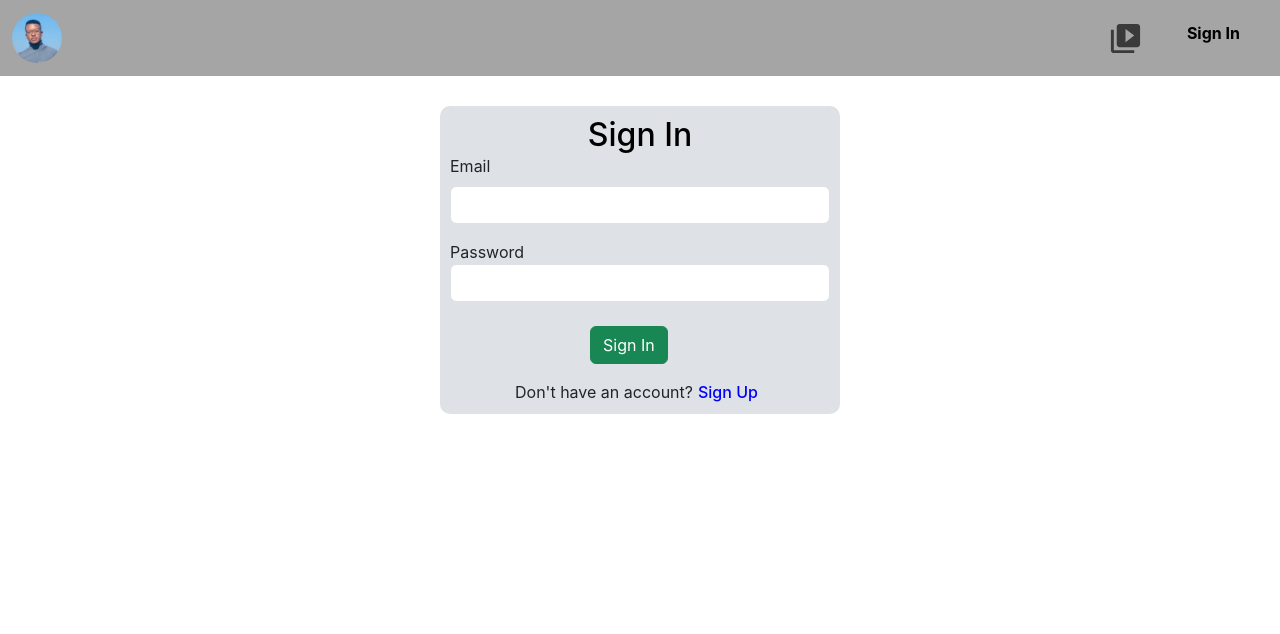
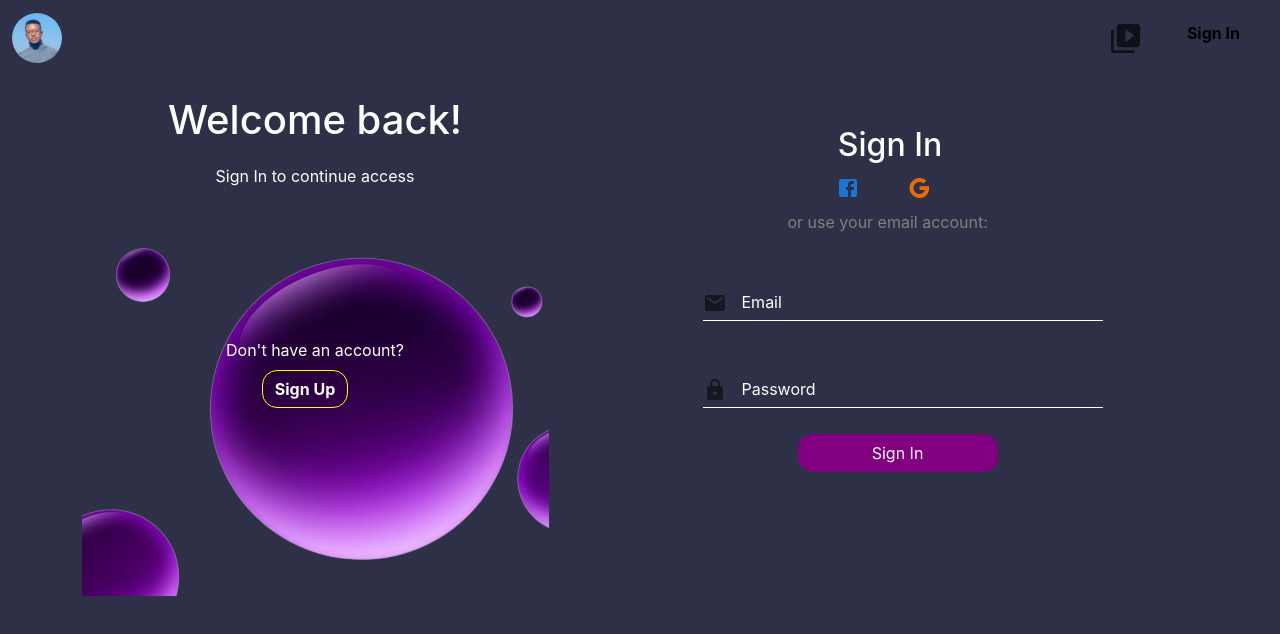
Before and after one commit to KhothatsoKay/stream-me, a React (Create React App) app: page /login in a window 1280 px wide. Shown: the top 634 px of the page. Built offline with nearby package versions, Linux system fonts and the light colour scheme; no server answers.

Commit message:
Implemented sign in with google

```diff
--- a/src/App.css
+++ b/src/App.css
@@ -4,6 +4,7 @@
   text-align: center;
 
 }
+
 .App-logo {
   height: 40vmin;
   pointer-events: none;
--- a/src/components/Navbar.css
+++ b/src/components/Navbar.css
@@ -1,5 +1,5 @@
 nav {
-  background-color: #a5a5a5;
+  background-color: #2e3047;
   padding: 15px;
   display: flex;
   justify-content: space-between;
--- a/src/components/SignIn.js
+++ b/src/components/SignIn.js
@@ -1,12 +1,19 @@
-import React, { useState } from 'react';
+import React, { useEffect, useState } from 'react';
 import { signInWithEmailAndPassword } from 'firebase/auth';
-import { auth } from './firebase';
+import { auth, provider } from './firebase';
+import { signInWithPopup } from 'firebase/auth';
 import { useNavigate } from 'react-router-dom';
 import './SignUp.css';
+import pubbleBubbles from './purple-bubbles.png'
+import FacebookIcon from '@mui/icons-material/Facebook';
+import GoogleIcon from '@mui/icons-material/Google';
+import EmailIcon from '@mui/icons-material/Email';
+import LockIcon from '@mui/icons-material/Lock';
 
 const SignIn = () => {
   const [email, setEmail] = useState('');
   const [password, setPassword] = useState('');
+  const [value, setValue] = useState('');
 
   const navigate = useNavigate();
 
@@ -22,30 +29,65 @@ const SignIn = () => {
     }
   };
 
+  const handleClick = () => {
+    signInWithPopup(auth, provider)
+      .then((data) => {
+        setValue(data.user.email);
+        localStorage.setItem("email", data.user.email);
+        navigate("/");
+      })
+      .catch((error) => {
+        console.error('Error signing in with Google:', error.message);
+        alert("Error signing in with Google. Please try again.");
+      });
+  };
+
+  useEffect(() => {
+    setValue(localStorage.getItem("email"));
+  }, []);
+
   const navigateToSignUp = () => {
     navigate('/signup');
   };
 
   return (
-    <div className='container register-container'>
-      <h2 className='text-center'>Sign In</h2>
+    <div className='container'>
+      <div className='row'>
+        <div className='left-section col'>
+          <h1 className='text-center'>Welcome back!</h1>
+          <p className='text-center sign-text'>Sign In to <span>continue access</span></p>
+          <div className='sign-up-actions'>
+            <span className='text-center'>Don't have an account?</span>
+            <button className='btn signUp-btn' onClick={navigateToSignUp}>Sign Up</button>
+          </div>
 
-      <form>
-      <div className='mb-3'>
-        <label for='email' className='form-label'>Email</label>
-        <input type="email" className='form-control' value={email} onChange={(e) => setEmail(e.target.value)} />
         </div>
-        <div className='mb-3'>
-        <label for='password' className='form label'>Password</label>
-        <input type="password" className='form-control' value={password} onChange={(e) => setPassword(e.target.value)} />
+        <div className='right-section col'>
+          <form>
+            <h2 className='text-center'>Sign In</h2>
+            <div className='social-bar row'>
+              <div className='col'>
+                <FacebookIcon className='facebook-icon' color='primary' />
+              </div>
+              <div className='col'>
+                <GoogleIcon className='google-icon' color='warning' onClick={handleClick} />
+              </div>
+            </div>
+            <span className='alternative-action'>or use your email account:</span>
+            <div className='mb-3'>
+              <EmailIcon className='email-icon' color='action' />
+              <input type="email" className='form-control' value={email} onChange={(e) => setEmail(e.target.value)} placeholder='  Email' />
+            </div>
+            <div className='mb-3'>
+              <LockIcon className='password-icon' color='action' />
+              <input type="password" className='form-control' value={password} onChange={(e) => setPassword(e.target.value)} placeholder='  Password' />
+            </div>
+            <div className='mb-3'>
+              <button className='btn btn-login' type="button" onClick={handleSignIn}>Sign In</button>
+            </div>
+          </form>
         </div>
-        <div className='mb-3'>
-        <button className='btn btn-success' type="button" onClick={handleSignIn}>Sign In</button>
-        </div>
-
-        <span className="btn-redirect" type="button" onClick={navigateToSignUp}>Don't have an account?<span className='signup-redirect'>Sign Up</span></span>
-
-      </form>
+      </div>
     </div>
   );
 };
--- a/src/components/SignUp.css
+++ b/src/components/SignUp.css
@@ -1,34 +1,179 @@
+.left-section {
+    background-image: url('./purple-bubbles.png');
+    background-size: auto;
+    background-repeat: no-repeat;
+    background-position: bottom;
+    height: 500px;
+    padding: 0px;
+    margin: 0px;
 
-.register-container{
-    width:400px;
-    background-color: #dee2e6;
+}
+
+.sign-text {
+    margin: 20px;
+}
+
+.sign-up-actions {
+    display: flex;
+    align-items: center;
+    flex-direction: column;
+    justify-content: center;
+    text-align: center;
+    margin-top: 150px;
+}
+
+.signUp-btn {
+    background-color: transparent;
+    border-color: yellow;
+    margin-right: 20px;
+    border-radius: 15px;
+    color: #fff;
+    font-weight: bold;
+}
+
+.right-section {
+    margin-left: 20px;
+    color: #fff;
+    display: flex;
+    flex-direction: column;
+    align-items: center;
     padding: 10px;
-    margin-top: 30px;
-    border-radius: 10px;
 }
-h2{
-    text-align: center;
+
+form {
+    padding: 20px;
 }
-.btn{
-    margin-left: 140px;
+
+.mb-3 {
+    margin: 10px;
 }
-.btn-redirect{
+
+.btn-login {
+    margin-left: 110px;
+    border-radius: 15px;
+    background-color: purple;
+    color: #fff;
+    margin-top: 10px;
+    width: 200px;
+}
+
+.container {
+    margin-top: 20px;
+    margin-left: 40px;
+}
+.social-bar{
+    display: flex;
+    justify-content: space-between;
+    align-items: center;
+    flex-direction: row;
+    margin-top: 10px;
+    margin-bottom: 10px;
+}
+.facebook-icon{
+    margin-left: 158px;
+}
+.google{
+    cursor: pointer;
+}
+.alternative-action{
+    margin-left: 110px;
+    color: grey;
+}
+.mb-3 {
+    position: relative;
+  }
+
+  .email-icon {
+    position: absolute;
+    top: 50%;
+    left: 15px;
+    transform: translateY(-50%);
+  }
+  .password-icon{
+    position: absolute;
+    top: 50%;
+    left: 15px;
+    transform: translateY(-50%);
+  }
+
+body {
+    background-color: #2e3047;
+    color: #fff;
+}
+
+h2 {
+    color: #fff;
+    margin-right: 10px;
+}
+
+.btn-redirect {
     margin-left: 65px;
 }
-.btn-redirect-login{
+
+.btn-redirect-login {
     margin-left: 90px;
 }
-.signup-redirect{
+.form-control{
+    width: 400px;
+    margin-top: 50px;
+    border: none;
+    border-bottom: 1px solid #fff;
+    border-radius: 0;
+    background-color: transparent;
+    margin-left: 15px;
+    padding-left: 30px;
+
+}
+.form-control::placeholder{
+    color: #fff;
+}
+
+.signup-redirect {
     color: blue;
     margin-left: 5px;
     font-weight: 500;
 }
+
 @media (max-width: 600px) {
-    .register-container{
-        width:350px;
-        background-color: #dee2e6;
+    .container {
+        width: 350px;
         padding: 10px;
         margin-top: 30px;
         border-radius: 10px;
+        display: flex;
+        flex-direction: column;
+        margin-left: 5px;
+    }
+
+    .right-section {
+        margin-top: -450px;
+        margin-right: 50px;
+    }
+
+    .sign-up-actions {
+        display: flex;
+        align-items: center;
+        flex-direction: column;
+        justify-content: center;
+        text-align: center;
+        margin-top: 350px;
+        margin-left: 10px;
+    }
+
+    .signUp-btn {
+        margin-left: 15px;
+    }
+
+    .left-section {
+        background-image: url('./purple-bubbles.png');
+        background-size: cover;
+        background-repeat: no-repeat;
+        background-position: bottom;
+    }
+    .form-control{
+        width: 280px;
+    }
+    .btn-login{
+        margin-left: 50px;
     }
 }
--- a/src/components/SignUp.js
+++ b/src/components/SignUp.js
@@ -52,6 +52,9 @@ const SignUp = () => {
           <button className="btn btn-success" type="button" onClick={handleSignUp}>Sign Up</button>
           <span className="btn-redirect-login" type="button" onClick={navigateToSignIn}>  Have an account?<span className='signup-redirect'>Sign In</span></span>
         </div>
+        <span className='logit'>
+          Logout Instead?
+        </span>
       </form>
     </div>
   );
--- a/src/components/VideoDisplay.css
+++ b/src/components/VideoDisplay.css
@@ -1,14 +1,16 @@
-
-
-
+/*Comment Section*/
 .add-comment{
   height: 80px;
   width: 80px;
   color: rgb(11, 109, 215);
   margin: 10px;
+  cursor: pointer;
 }
 .comment{
   display: flex;
   margin-left: 20px;
   margin-bottom: 10px;
 }
+.logit{
+  margin: auto;
+}
--- a/src/components/VideoDisplay.js
+++ b/src/components/VideoDisplay.js
@@ -138,7 +138,7 @@ const VideoDisplay = ({ videoId, videoUrl }) => {
           ))}
         </ul>
         <div className='comment'>
-          <input type='text'  value={newComment} onChange={(e) => setNewComment(e.target.value)} placeholder='Add a comment...' />
+          <input type='text'  value={newComment} onChange={(e) => setNewComment(e.target.value)} placeholder='Add  omment...' />
           <SendIcon onClick={handleAddComment} className='md-3 add-comment'/>
         </div>
       </div>
--- a/src/components/VideoUpload.js
+++ b/src/components/VideoUpload.js
@@ -10,6 +10,7 @@ const VideoUpload = () => {
   const [uploadProgress, setUploadProgress] = useState(0);
   const [playList, setPlayList] = useState(null);
   const navigate = useNavigate();
+
 
   const handleVideoFileChange = (e) => {
     const file = e.target.files[0];
@@ -56,8 +57,7 @@ const VideoUpload = () => {
 
           const videoDownloadURL = await getDownloadURL(videoUploadTask.snapshot.ref);
           const thumbnailDownloadURL = await getDownloadURL(thumbnailUploadTask.snapshot.ref);
-
-          const videoDocRef = await addDoc(collection(firestore, 'videos'), {
+          const videoObj = {
             title: videoTitle,
             url: videoDownloadURL,
             thumbnailUrl: thumbnailDownloadURL,
@@ -65,6 +65,9 @@ const VideoUpload = () => {
             likes: 0,
             comments: [],
             playList: playList,
+          }
+          const videoDocRef = await addDoc(collection(firestore, 'videos'), {
+            ...videoObj
           });
 
           console.log('Video uploaded successfully! Document ID:', videoDocRef.id);
--- a/src/components/firebase.js
+++ b/src/components/firebase.js
@@ -1,6 +1,6 @@
 
  import { initializeApp } from 'firebase/app';
-import { getAuth } from 'firebase/auth';
+import { getAuth, GoogleAuthProvider } from 'firebase/auth';
 import { getFirestore } from 'firebase/firestore';
 import { getStorage, ref, uploadBytesResumable, getDownloadURL } from 'firebase/storage';
 
@@ -22,5 +22,6 @@ const auth = getAuth(app);
 const storage = getStorage(app);
 
 const firestore = getFirestore(app);
+const provider = new GoogleAuthProvider();
 
-export { auth, firestore, storage, ref, uploadBytesResumable, getDownloadURL };
+export { auth,provider, firestore, storage, ref, uploadBytesResumable, getDownloadURL };
```
Also changed, not shown: src/components/purple-bubbles.png (added).
